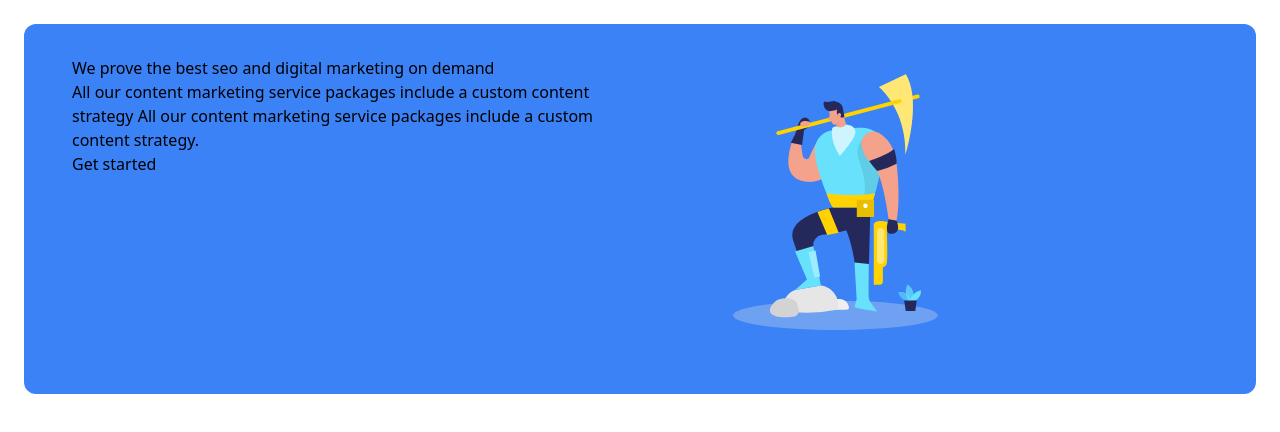
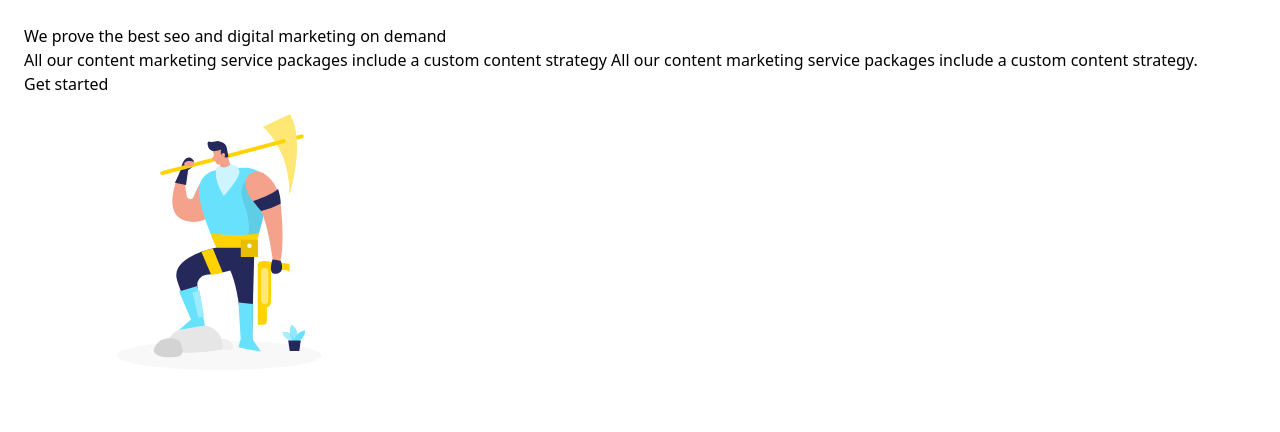
Before and after one commit to tildeth/tailwind-cdn-play, a plain HTML site: page index.html in a window 1280 px wide. Drawn offline with nearby package versions, Linux system fonts and the light colour scheme.

Commit message:
Tailwind Play

```diff
--- a/index.html
+++ b/index.html
@@ -8,7 +8,7 @@
     <script src="https://cdn.tailwindcss.com?plugins=typography"></script>
   </head>
   <body class="p-6">
-    <section class="bg-blue-500 py-8 px-12 rounded-xl grid grid-cols-2">
+    <section>
       <div>
         <h2>We prove the best seo and digital marketing on demand</h2>
         <p>
```
